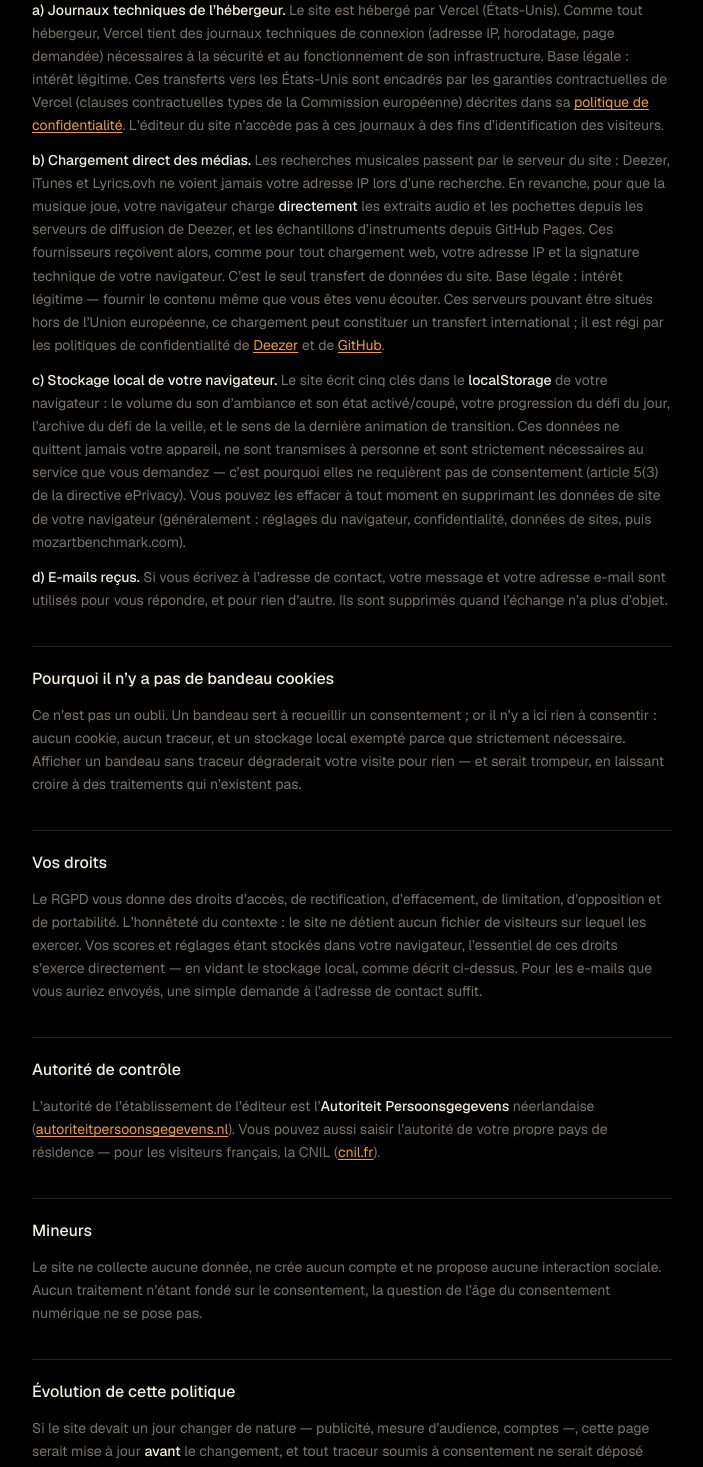
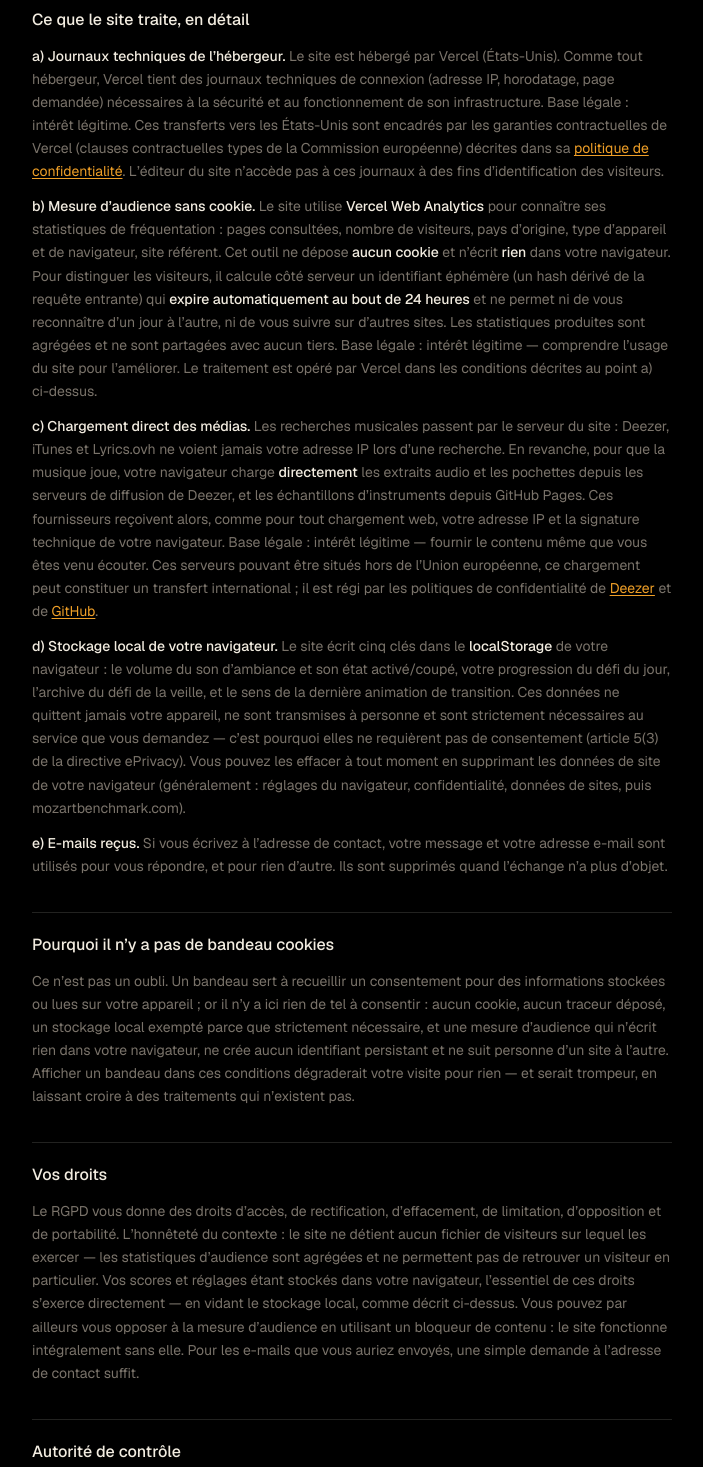
Before and after one commit to Mozaaaaart/tempo, a Next.js app: page /confidentialite in a window 1280 px wide. Shown: the part 662-2129 px from the top of the page, without its empty margins (288-991 px from the left). Built offline with nearby package versions, Linux system fonts and the light colour scheme; no server answers.

Commit message:
Mise a jour de la page confidentialité

```diff
--- a/app/confidentialite/page.jsx
+++ b/app/confidentialite/page.jsx
@@ -7,7 +7,10 @@
  * constat vérifiable dans le dépôt :
  *
  *   - aucun cookie : zéro occurrence de document.cookie ou Set-Cookie ;
- *   - aucun analytics, aucun script tiers, aucun formulaire, aucun compte ;
+ *   - UNE mesure d'audience : Vercel Web Analytics (composant <Analytics />
+ *     dans app/layout.tsx), sans cookie ni stockage sur le terminal — le
+ *     visiteur est identifié par un hash côté serveur qui expire sous 24 h ;
+ *   - aucun autre script tiers, aucun formulaire, aucun compte ;
  *   - cinq clés localStorage strictement nécessaires au service
  *     (mb:ambiance:volume, mb:ambiance:actif, mb-quotidien,
  *     mb-quotidien-veille, mb-direction) → exemptées de consentement au
@@ -16,13 +19,13 @@
  *     et Lyrics.ovh ne voient jamais l'adresse IP du visiteur ;
  *   - EN REVANCHE le navigateur charge directement les extraits et pochettes
  *     depuis les CDN de Deezer, et les échantillons d'instruments depuis
- *     GitHub Pages — c'est LE transfert de données du site, énoncé tel quel ;
+ *     GitHub Pages — énoncé tel quel ;
  *   - polices auto-hébergées au build par next/font : aucun appel à Google
  *     au chargement des pages.
  *
- * Si le code change (pub, analytics, comptes), cette page doit changer
- * AVANT : une politique qui décrit un traitement inexistant — ou qui en
- * tait un réel — est fautive dans les deux sens.
+ * Si le code change (pub, comptes, autre outil de mesure), cette page doit
+ * changer AVANT : une politique qui décrit un traitement inexistant — ou qui
+ * en tait un réel — est fautive dans les deux sens.
  *
  * Vouvoiement : page formelle, comme les mentions légales.
  */
@@ -46,11 +49,14 @@
       <h2>L&rsquo;essentiel</h2>
       <p>
         Mozart Benchmark n&rsquo;a <strong>pas de comptes</strong>,{' '}
-        <strong>pas de formulaires</strong>, <strong>pas de cookies</strong>,{' '}
-        <strong>pas de mesure d&rsquo;audience</strong> et{' '}
-        <strong>pas de publicité</strong>. Le site ne collecte aucune donnée
-        personnelle et n&rsquo;en transmet aucune à des fins commerciales.
-        Vos scores et vos réglages restent dans votre navigateur.
+        <strong>pas de formulaires</strong>, <strong>pas de cookies</strong>{' '}
+        et <strong>pas de publicité</strong>. Le site utilise une{' '}
+        <strong>mesure d&rsquo;audience sans cookie</strong> (Vercel Web
+        Analytics) qui compte les visites de manière agrégée, sans identifiant
+        persistant ni suivi entre sites — elle est décrite en détail
+        ci-dessous. Le site ne collecte aucune autre donnée personnelle et
+        n&rsquo;en transmet aucune à des fins commerciales. Vos scores et vos
+        réglages restent dans votre navigateur.
       </p>
       <p>
         Ce qui subsiste malgré tout — parce qu&rsquo;aucun site ne fonctionne
@@ -91,7 +97,26 @@
       </p>
 
       <p>
-        <strong>b) Chargement direct des médias.</strong> Les recherches
+        <strong>b) Mesure d&rsquo;audience sans cookie.</strong> Le site
+        utilise <strong>Vercel Web Analytics</strong> pour connaître ses
+        statistiques de fréquentation&nbsp;: pages consultées, nombre de
+        visiteurs, pays d&rsquo;origine, type d&rsquo;appareil et de
+        navigateur, site référent. Cet outil ne dépose{' '}
+        <strong>aucun cookie</strong> et n&rsquo;écrit{' '}
+        <strong>rien</strong> dans votre navigateur. Pour distinguer les
+        visiteurs, il calcule côté serveur un identifiant éphémère (un hash
+        dérivé de la requête entrante) qui{' '}
+        <strong>expire automatiquement au bout de 24&nbsp;heures</strong> et
+        ne permet ni de vous reconnaître d&rsquo;un jour à l&rsquo;autre, ni
+        de vous suivre sur d&rsquo;autres sites. Les statistiques produites
+        sont agrégées et ne sont partagées avec aucun tiers. Base
+        légale&nbsp;: intérêt légitime — comprendre l&rsquo;usage du site pour
+        l&rsquo;améliorer. Le traitement est opéré par Vercel dans les
+        conditions décrites au point a) ci-dessus.
+      </p>
+
+      <p>
+        <strong>c) Chargement direct des médias.</strong> Les recherches
         musicales passent par le serveur du site&nbsp;: Deezer, iTunes et
         Lyrics.ovh ne voient jamais votre adresse IP lors d&rsquo;une
         recherche. En revanche, pour que la musique joue, votre navigateur
@@ -99,12 +124,11 @@
         pochettes depuis les serveurs de diffusion de Deezer, et les
         échantillons d&rsquo;instruments depuis GitHub Pages. Ces fournisseurs
         reçoivent alors, comme pour tout chargement web, votre adresse IP et
-        la signature technique de votre navigateur. C&rsquo;est le seul
-        transfert de données du site. Base légale&nbsp;: intérêt légitime —
-        fournir le contenu même que vous êtes venu écouter. Ces serveurs
-        pouvant être situés hors de l&rsquo;Union européenne, ce chargement
-        peut constituer un transfert international&nbsp;; il est régi par les
-        politiques de confidentialité de{' '}
+        la signature technique de votre navigateur. Base légale&nbsp;:
+        intérêt légitime — fournir le contenu même que vous êtes venu écouter.
+        Ces serveurs pouvant être situés hors de l&rsquo;Union européenne, ce
+        chargement peut constituer un transfert international&nbsp;; il est
+        régi par les politiques de confidentialité de{' '}
         <a
           href="https://www.deezer.com/legal/personal-datas"
           rel="noopener noreferrer"
@@ -122,7 +146,7 @@
       </p>
 
       <p>
-        <strong>c) Stockage local de votre navigateur.</strong> Le site écrit
+        <strong>d) Stockage local de votre navigateur.</strong> Le site écrit
         cinq clés dans le <strong>localStorage</strong> de votre
         navigateur&nbsp;: le volume du son d&rsquo;ambiance et son état
         activé/coupé, votre progression du défi du jour, l&rsquo;archive du
@@ -137,7 +161,7 @@
       </p>
 
       <p>
-        <strong>d) E-mails reçus.</strong> Si vous écrivez à l&rsquo;adresse
+        <strong>e) E-mails reçus.</strong> Si vous écrivez à l&rsquo;adresse
         de contact, votre message et votre adresse e-mail sont utilisés pour
         vous répondre, et pour rien d&rsquo;autre. Ils sont supprimés quand
         l&rsquo;échange n&rsquo;a plus d&rsquo;objet.
@@ -146,11 +170,15 @@
       <h2>Pourquoi il n&rsquo;y a pas de bandeau cookies</h2>
       <p>
         Ce n&rsquo;est pas un oubli. Un bandeau sert à recueillir un
-        consentement&nbsp;; or il n&rsquo;y a ici rien à consentir&nbsp;:
-        aucun cookie, aucun traceur, et un stockage local exempté parce que
-        strictement nécessaire. Afficher un bandeau sans traceur dégraderait
-        votre visite pour rien — et serait trompeur, en laissant croire à des
-        traitements qui n&rsquo;existent pas.
+        consentement pour des informations stockées ou lues sur votre
+        appareil&nbsp;; or il n&rsquo;y a ici rien de tel à consentir&nbsp;:
+        aucun cookie, aucun traceur déposé, un stockage local exempté parce
+        que strictement nécessaire, et une mesure d&rsquo;audience qui
+        n&rsquo;écrit rien dans votre navigateur, ne crée aucun identifiant
+        persistant et ne suit personne d&rsquo;un site à l&rsquo;autre.
+        Afficher un bandeau dans ces conditions dégraderait votre visite pour
+        rien — et serait trompeur, en laissant croire à des traitements qui
+        n&rsquo;existent pas.
       </p>
 
       <h2>Vos droits</h2>
@@ -158,11 +186,15 @@
         Le RGPD vous donne des droits d&rsquo;accès, de rectification,
         d&rsquo;effacement, de limitation, d&rsquo;opposition et de
         portabilité. L&rsquo;honnêteté du contexte&nbsp;: le site ne détient
-        aucun fichier de visiteurs sur lequel les exercer. Vos scores et
-        réglages étant stockés dans votre navigateur, l&rsquo;essentiel de ces
-        droits s&rsquo;exerce directement — en vidant le stockage local, comme
-        décrit ci-dessus. Pour les e-mails que vous auriez envoyés, une simple
-        demande à l&rsquo;adresse de contact suffit.
+        aucun fichier de visiteurs sur lequel les exercer — les statistiques
+        d&rsquo;audience sont agrégées et ne permettent pas de retrouver un
+        visiteur en particulier. Vos scores et réglages étant stockés dans
+        votre navigateur, l&rsquo;essentiel de ces droits s&rsquo;exerce
+        directement — en vidant le stockage local, comme décrit ci-dessus.
+        Vous pouvez par ailleurs vous opposer à la mesure d&rsquo;audience en
+        utilisant un bloqueur de contenu&nbsp;: le site fonctionne
+        intégralement sans elle. Pour les e-mails que vous auriez envoyés, une
+        simple demande à l&rsquo;adresse de contact suffit.
       </p>
 
       <h2>Autorité de contrôle</h2>
@@ -182,16 +214,16 @@
 
       <h2>Mineurs</h2>
       <p>
-        Le site ne collecte aucune donnée, ne crée aucun compte et ne propose
-        aucune interaction sociale. Aucun traitement n&rsquo;étant fondé sur
-        le consentement, la question de l&rsquo;âge du consentement numérique
-        ne se pose pas.
+        Le site ne collecte aucune donnée déclarative, ne crée aucun compte et
+        ne propose aucune interaction sociale. Aucun traitement n&rsquo;étant
+        fondé sur le consentement, la question de l&rsquo;âge du consentement
+        numérique ne se pose pas.
       </p>
 
       <h2>Évolution de cette politique</h2>
       <p>
-        Si le site devait un jour changer de nature — publicité, mesure
-        d&rsquo;audience, comptes —, cette page serait mise à jour{' '}
+        Si le site devait un jour changer de nature — publicité, comptes,
+        outil de mesure plus intrusif —, cette page serait mise à jour{' '}
         <strong>avant</strong> le changement, et tout traceur soumis à
         consentement ne serait déposé qu&rsquo;après recueil de celui-ci. La
         date en tête de page fait foi de la version en vigueur.
```
